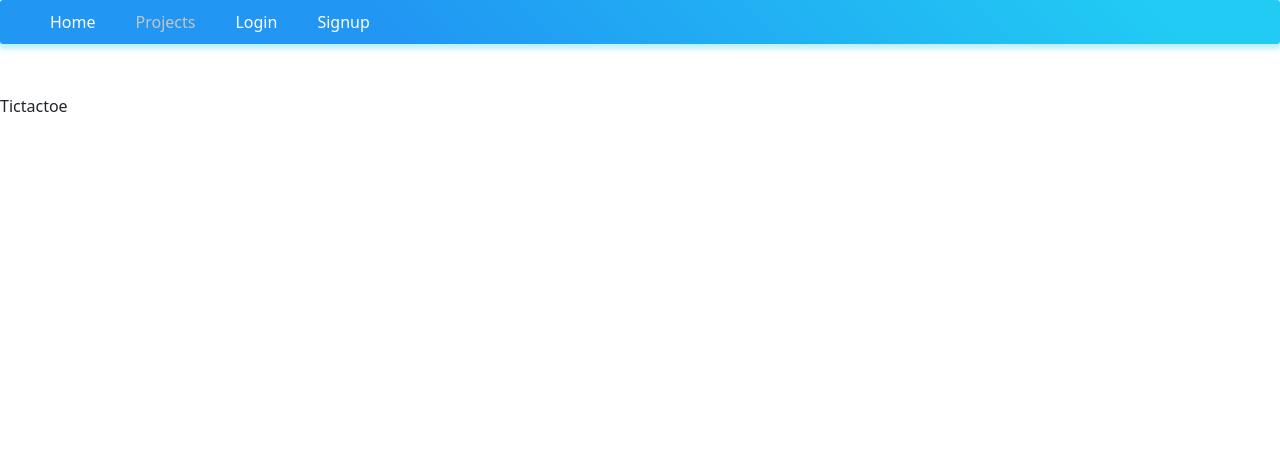
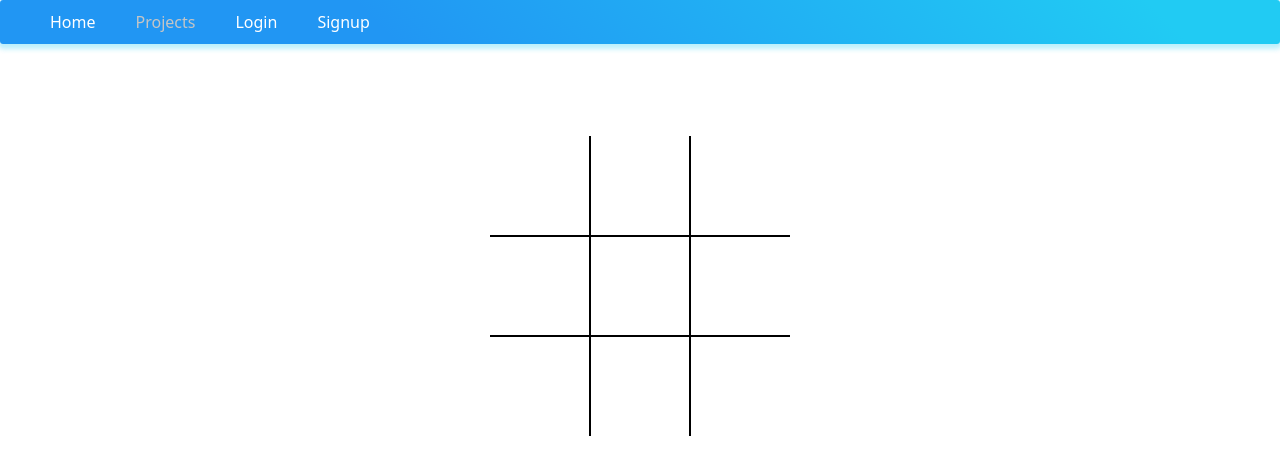
Before and after one commit to MasterJameson/NewPortfolio, a React (Create React App) app: page /tictactoe in a window 1280 px wide. Shown: the top 474 px of the page. Built offline with nearby package versions, Linux system fonts and the light colour scheme.

Commit message:
added tic tac toe

```diff
--- a/src/App.tsx
+++ b/src/App.tsx
@@ -33,7 +33,7 @@ function App() {
             <Route path="/waether-app" element={<WeartherApp />} />
             <Route path="/login" element={<LoginPage />} />
             <Route path="/sign-up" element={<SingUp />} />
-            <Route path="/tictactoe" element={<Tictactoe />} />
+            <Route path="/tictactoe" element={<Tictactoe/>} />
           </Routes>
         </BrowserRouter>
         </ThemeProvider>
--- a/src/Nav/Navigation.tsx
+++ b/src/Nav/Navigation.tsx
@@ -157,7 +157,6 @@ export const Nav = () => {
     dispatch(removeLog())
 
   }
-  console.log('test', activeUser)
 
   return (
     <>
--- /dev/null
+++ b/src/Tables/Tictactoe/HandleOperator.tsx
@@ -0,0 +1,18 @@
+import React from 'react'
+
+function HandleOperator(props: any) {
+  const dataCell = props
+  console.log('props', dataCell)
+  dataCell.forEach((cell: any) => {
+    cell.addEventListener('click', handleClick, { once: true })
+  })
+  function handleClick() {
+    console.log('clicked')
+  }
+
+
+
+
+}
+
+export default HandleOperator
--- a/src/Tables/Tictactoe/Tictactoe.tsx
+++ b/src/Tables/Tictactoe/Tictactoe.tsx
@@ -1,8 +1,39 @@
-import React from 'react'
+import React, { useEffect } from 'react'
+import { makeStyles } from '@mui/styles';
+import { Calculate } from '@mui/icons-material';
+import { relative } from 'node:path/win32';
+import './tictactoeStyle.css'
+import _ from 'lodash';
+import HandleOperator from './HandleOperator';
+
+
 
 function Tictactoe() {
+
+  useEffect(() => {
+    const getDataCell = document.querySelectorAll('[data-cell]')
+    if (!_.isEmpty(getDataCell)) HandleOperator(getDataCell)
+
+  })
+
   return (
-    <div>Tictactoe</div>
+    <>
+      <div className="gameBoard xTurn" id="board">
+        <div className="cell" data-cell></div>
+        <div className="cell" data-cell></div>
+        <div className="cell" data-cell></div>
+        <div className="cell" data-cell></div>
+        <div className="cell" data-cell></div>
+        <div className="cell" data-cell></div>
+        <div className="cell" data-cell></div>
+        <div className="cell" data-cell></div>
+        <div className="cell" data-cell></div>
+      </div>
+      <div className='containerMessage' id="message">
+        <div data-message>X Won!</div>
+        <button className='restartButton' >Restart</button>
+      </div>
+    </>
   )
 }
 
--- /dev/null
+++ b/src/Tables/Tictactoe/tictactoeStyle.css
@@ -0,0 +1,135 @@
+:root {
+  --cell: 100px;
+  --mark: calc(var(--cell) * .9)
+}
+
+.gameBoard {
+  width: 100vw;
+  height: 30vw;
+  display: grid;
+  align-content: center;
+  justify-content: center;
+  grid-template-columns: repeat(3, auto);
+}
+
+.cell {
+  width: 100px;
+  border: 1px solid #000;
+  cursor: pointer;
+  height: 100px;
+  display: flex;
+  position: relative;
+  align-items: center;
+  justify-content: center;
+  background-color: #fff;
+}
+
+.cell:first-child,
+.cell:nth-child(2),
+.cell:nth-child(3) {
+  border-top: none;
+}
+
+.cell:nth-child(3n + 1) {
+  border-left: none
+}
+
+.cell:nth-child(3n + 3) {
+  border-right: none
+}
+
+.cell:last-child,
+.cell:nth-child(8),
+.cell:nth-child(7) {
+  border-bottom: none
+}
+
+.cell.x,
+.cell.circle {
+  cursor: not-allowed;
+}
+
+.x::before,
+.x::after,
+.circle::before {
+  background-color: #000
+}
+
+.xTurn .cell:not(.x):not(.circle):hover::after,
+.xTurn .cell:not(.x):not(.circle):hover::before,
+.circleTurn .cell:not(.x):not(.circle):hover:before {
+  background-color: rgb(187, 187, 187);
+}
+
+.x::before,
+.x::after,
+.xTurn .cell:not(.x):not(.circle):hover::after,
+.xTurn .cell:not(.x):not(.circle):hover::before {
+  content: '';
+  position: absolute;
+  width: calc(var(--mark)*.15);
+  height: var(--mark);
+}
+
+.x::before,
+.xTurn .cell:not(.x):not(.circle):hover::before {
+  transform: rotate(45deg)
+}
+
+.x::after,
+.xTurn .cell:not(.x):not(.circle):hover::after {
+  transform: rotate(-45deg)
+}
+
+.circle::before,
+.circle::after,
+.circleTurn .cell:not(.x):not(.circle):hover::before,
+.circleTurn .cell:not(.x):not(.circle):hover::after {
+  content: '';
+  position: absolute;
+  border-radius: 50%;
+}
+
+.circle::before,
+.circleTurn .cell:not(.x):not(.circle):hover:before {
+  width: calc(var(--cell) * .8);
+  height: calc(var(--cell) * .8);
+}
+
+.circle::after,
+.circleTurn .cell:not(.x):not(.circle):hover:after {
+  background-color: #fff;
+  width: calc(var(--cell) * .55);
+  height: calc(var(--cell) * .55);
+}
+
+.containerMessage {
+  position: fixed;
+  top: 0;
+  right: 0;
+  bottom: 0;
+  left: 0;
+  background-color: rgb(0, 0, 0, .8);
+  display: none;
+  justify-content: center;
+  align-items: center;
+  color: #fff;
+  font-size: 4rem;
+  flex-direction: column;
+}
+
+.containerMessage .restartButton {
+  background-color: #fff;
+  border: none;
+  border-radius: 10px;
+  font-size: 3rem;
+}
+
+.containerMessage .restartButton:hover {
+  background-color: #000;
+  color: #fff;
+}
+
+.containerMessage.show {
+  display: flex;
+}
```
